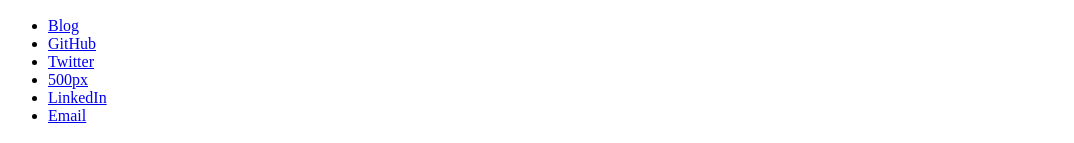
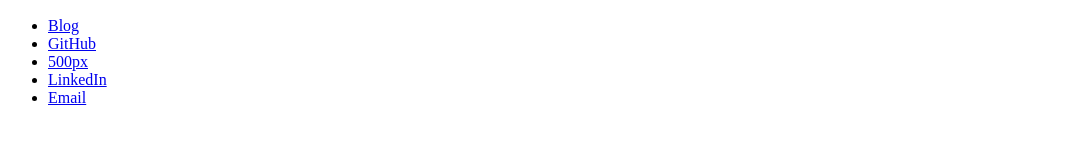
Before and after one commit to openjck/johnkarahalis.com, a website built with Parcel: page src/index.html in a window 1280 px wide. Shown: the part 195-338 px from the top of the page, without its empty margins (0-1074 px from the left). Built offline with nearby package versions, Linux system fonts and the light colour scheme.

Commit message:
Remove links to my Twitter account, which I closed

```diff
--- a/src/index.html
+++ b/src/index.html
@@ -50,10 +50,6 @@
                             <a href="https://github.com/openjck">GitHub</a>
                         </li>
 
-                        <li id="twitter">
-                            <a href="https://twitter.com/openjck">Twitter</a>
-                        </li>
-
                         <li id="photos">
                             <a href="https://500px.com/johnkarahalis">500px</a>
                         </li>
--- a/src/media/css/main.css
+++ b/src/media/css/main.css
@@ -85,10 +85,6 @@
     content: '\f09b';
 }
 
-#twitter a:before {
-    content: '\f099';
-}
-
 #linkedin a:before {
     content: '\f08c';
 }
```
